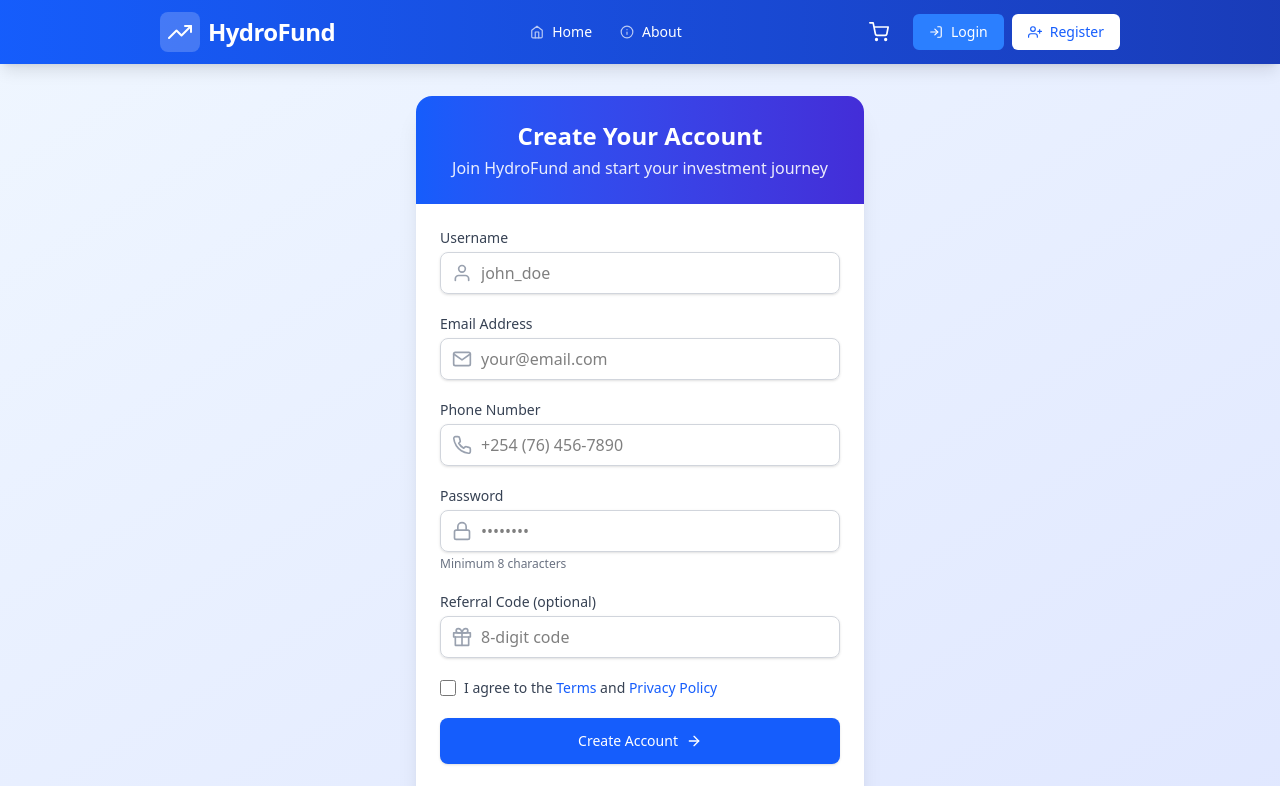
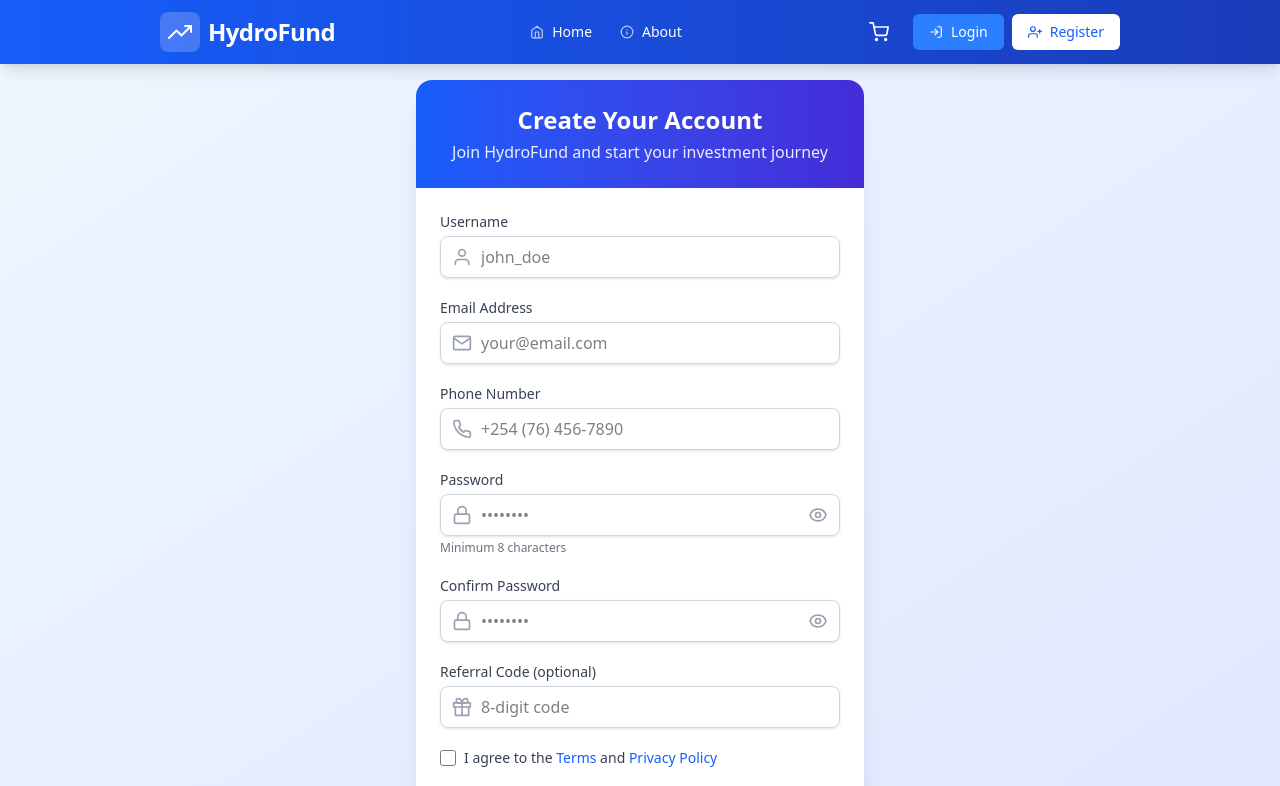
Before and after one commit to Pe-te-r/hydro-fund-frontend, a React (Vite) app: page /join in a window 1280 px wide. Shown: the top 786 px of the page. Built offline with nearby package versions, Linux system fonts and the light colour scheme.

Commit message:
more changes

```diff
--- a/src/pages/users/Login.tsx
+++ b/src/pages/users/Login.tsx
@@ -89,6 +89,7 @@ const Login = () => {
     const [sendLogin,] = useLoginMutation();
     const navigate=useNavigate()
     const {login} = useAuth()
+    const [showPassword, setShowPassword] = useState(false);
     const handleSubmit = async (e: React.FormEvent) => {
         e.preventDefault();
 
@@ -273,14 +274,31 @@ const Login = () => {
                                     <FiLock className="h-5 w-5 text-gray-400" />
                                 </div>
                                 <input
-                                    type="password"
+                                    type={showPassword ? "text" : "password"}
                                     id="password"
                                     name="password"
                                     value={formData.password}
                                     onChange={handleChange}
-                                    className={`block w-full pl-10 pr-3 py-2 border ${errors.password ? 'border-red-300' : 'border-gray-300'} rounded-lg shadow-sm focus:outline-none focus:ring-2 focus:ring-blue-500 focus:border-blue-500`}
+                                    className={`block w-full pl-10 pr-10 py-2 border ${errors.password ? 'border-red-300' : 'border-gray-300'} rounded-lg shadow-sm focus:outline-none focus:ring-2 focus:ring-blue-500 focus:border-blue-500`}
                                     placeholder="••••••••"
                                 />
+                                <button
+                                    type="button"
+                                    className="absolute inset-y-0 right-0 pr-3 flex items-center"
+                                    onClick={() => setShowPassword(!showPassword)}
+                                    aria-label={showPassword ? "Hide password" : "Show password"}
+                                >
+                                    {showPassword ? (
+                                        <svg xmlns="http://www.w3.org/2000/svg" className="h-5 w-5 text-gray-400" fill="none" viewBox="0 0 24 24" stroke="currentColor">
+                                            <path strokeLinecap="round" strokeLinejoin="round" strokeWidth={2} d="M13.875 18.825A10.05 10.05 0 0112 19c-4.478 0-8.268-2.943-9.543-7a9.97 9.97 0 011.563-3.029m5.858.908a3 3 0 114.243 4.243M9.878 9.878l4.242 4.242M9.88 9.88l-3.29-3.29m7.532 7.532l3.29 3.29M3 3l3.59 3.59m0 0A9.953 9.953 0 0112 5c4.478 0 8.268 2.943 9.543 7a10.025 10.025 0 01-4.132 5.411m0 0L21 21" />
+                                        </svg>
+                                    ) : (
+                                        <svg xmlns="http://www.w3.org/2000/svg" className="h-5 w-5 text-gray-400" fill="none" viewBox="0 0 24 24" stroke="currentColor">
+                                            <path strokeLinecap="round" strokeLinejoin="round" strokeWidth={2} d="M15 12a3 3 0 11-6 0 3 3 0 016 0z" />
+                                            <path strokeLinecap="round" strokeLinejoin="round" strokeWidth={2} d="M2.458 12C3.732 7.943 7.523 5 12 5c4.478 0 8.268 2.943 9.542 7-1.274 4.057-5.064 7-9.542 7-4.477 0-8.268-2.943-9.542-7z" />
+                                        </svg>
+                                    )}
+                                </button>
                             </div>
                             {errors.password && <p className="text-red-500 text-xs mt-1">{errors.password}</p>}
                         </div>
--- a/src/pages/users/Register.tsx
+++ b/src/pages/users/Register.tsx
@@ -78,6 +78,12 @@ const Register = () => {
         } else if (formData.password.length < 8) {
             newErrors.password = 'Password must be at least 8 characters';
         }
+        // Add this to your validateForm function
+        if (!confirmPassword) {
+            newErrors.confirmPassword = 'Please confirm your password';
+        } else if (formData.password !== confirmPassword) {
+            newErrors.confirmPassword = 'Passwords do not match';
+        }
 
         if (formData.inviteCode && !(formData.inviteCode.length === 8)) {
             newErrors.inviteCode = 'Referral code must be 8 digits';
@@ -87,8 +93,9 @@ const Register = () => {
         return Object.keys(newErrors).length === 0;
     };
 
-
-    const [register] = useRegisterMutation();
+    const [showPassword, setShowPassword] = useState(false);
+    const [showConfirmPassword, setShowConfirmPassword] = useState(false);
+    const [confirmPassword, setConfirmPassword] = useState('');    const [register] = useRegisterMutation();
 
     // Handle form submission
     const handleSubmit = async (e: React.FormEvent) => {
@@ -215,17 +222,81 @@ const Register = () => {
                                     <FiLock className="h-5 w-5 text-gray-400" />
                                 </div>
                                 <input
-                                    type="password"
+                                    type={showPassword ? "text" : "password"}
                                     id="password"
                                     name="password"
                                     value={formData.password}
                                     onChange={handleChange}
-                                    className={`block w-full pl-10 pr-3 py-2 border ${errors.password ? 'border-red-300' : 'border-gray-300'} rounded-lg shadow-sm focus:outline-none focus:ring-2 focus:ring-blue-500 focus:border-blue-500`}
+                                    className={`block w-full pl-10 pr-10 py-2 border ${errors.password ? 'border-red-300' : 'border-gray-300'} rounded-lg shadow-sm focus:outline-none focus:ring-2 focus:ring-blue-500 focus:border-blue-500`}
                                     placeholder="••••••••"
                                 />
+                                <button
+                                    type="button"
+                                    className="absolute inset-y-0 right-0 pr-3 flex items-center"
+                                    onClick={() => setShowPassword(!showPassword)}
+                                    aria-label={showPassword ? "Hide password" : "Show password"}
+                                >
+                                    {showPassword ? (
+                                        <svg xmlns="http://www.w3.org/2000/svg" className="h-5 w-5 text-gray-400" fill="none" viewBox="0 0 24 24" stroke="currentColor">
+                                            <path strokeLinecap="round" strokeLinejoin="round" strokeWidth={2} d="M13.875 18.825A10.05 10.05 0 0112 19c-4.478 0-8.268-2.943-9.543-7a9.97 9.97 0 011.563-3.029m5.858.908a3 3 0 114.243 4.243M9.878 9.878l4.242 4.242M9.88 9.88l-3.29-3.29m7.532 7.532l3.29 3.29M3 3l3.59 3.59m0 0A9.953 9.953 0 0112 5c4.478 0 8.268 2.943 9.543 7a10.025 10.025 0 01-4.132 5.411m0 0L21 21" />
+                                        </svg>
+                                    ) : (
+                                        <svg xmlns="http://www.w3.org/2000/svg" className="h-5 w-5 text-gray-400" fill="none" viewBox="0 0 24 24" stroke="currentColor">
+                                            <path strokeLinecap="round" strokeLinejoin="round" strokeWidth={2} d="M15 12a3 3 0 11-6 0 3 3 0 016 0z" />
+                                            <path strokeLinecap="round" strokeLinejoin="round" strokeWidth={2} d="M2.458 12C3.732 7.943 7.523 5 12 5c4.478 0 8.268 2.943 9.542 7-1.274 4.057-5.064 7-9.542 7-4.477 0-8.268-2.943-9.542-7z" />
+                                        </svg>
+                                    )}
+                                </button>
                             </div>
                             {errors.password && <p className="text-red-500 text-xs mt-1">{errors.password}</p>}
                             <p className="text-gray-500 text-xs mt-1">Minimum 8 characters</p>
+                        </div>
+
+                        {/* Confirm Password Field */}
+                        <div className="space-y-1">
+                            <label htmlFor="confirmPassword" className="block text-sm font-medium text-gray-700">
+                                Confirm Password
+                            </label>
+                            <div className="relative">
+                                <div className="absolute inset-y-0 left-0 pl-3 flex items-center pointer-events-none">
+                                    <FiLock className="h-5 w-5 text-gray-400" />
+                                </div>
+                                <input
+                                    type={showConfirmPassword ? "text" : "password"}
+                                    id="confirmPassword"
+                                    name="confirmPassword"
+                                    value={confirmPassword}
+                                    onChange={(e) => {
+                                        setConfirmPassword(e.target.value);
+                                        if (errors.confirmPassword) {
+                                            setErrors(prev => ({
+                                                ...prev,
+                                                confirmPassword: ''
+                                            }));
+                                        }
+                                    }}
+                                    className={`block w-full pl-10 pr-10 py-2 border ${errors.confirmPassword ? 'border-red-300' : 'border-gray-300'} rounded-lg shadow-sm focus:outline-none focus:ring-2 focus:ring-blue-500 focus:border-blue-500`}
+                                    placeholder="••••••••"
+                                />
+                                <button
+                                    type="button"
+                                    className="absolute inset-y-0 right-0 pr-3 flex items-center"
+                                    onClick={() => setShowConfirmPassword(!showConfirmPassword)}
+                                    aria-label={showConfirmPassword ? "Hide password" : "Show password"}
+                                >
+                                    {showConfirmPassword ? (
+                                        <svg xmlns="http://www.w3.org/2000/svg" className="h-5 w-5 text-gray-400" fill="none" viewBox="0 0 24 24" stroke="currentColor">
+                                            <path strokeLinecap="round" strokeLinejoin="round" strokeWidth={2} d="M13.875 18.825A10.05 10.05 0 0112 19c-4.478 0-8.268-2.943-9.543-7a9.97 9.97 0 011.563-3.029m5.858.908a3 3 0 114.243 4.243M9.878 9.878l4.242 4.242M9.88 9.88l-3.29-3.29m7.532 7.532l3.29 3.29M3 3l3.59 3.59m0 0A9.953 9.953 0 0112 5c4.478 0 8.268 2.943 9.543 7a10.025 10.025 0 01-4.132 5.411m0 0L21 21" />
+                                        </svg>
+                                    ) : (
+                                        <svg xmlns="http://www.w3.org/2000/svg" className="h-5 w-5 text-gray-400" fill="none" viewBox="0 0 24 24" stroke="currentColor">
+                                            <path strokeLinecap="round" strokeLinejoin="round" strokeWidth={2} d="M15 12a3 3 0 11-6 0 3 3 0 016 0z" />
+                                            <path strokeLinecap="round" strokeLinejoin="round" strokeWidth={2} d="M2.458 12C3.732 7.943 7.523 5 12 5c4.478 0 8.268 2.943 9.542 7-1.274 4.057-5.064 7-9.542 7-4.477 0-8.268-2.943-9.542-7z" />
+                                        </svg>
+                                    )}
+                                </button>
+                            </div>
+                            {errors.confirmPassword && <p className="text-red-500 text-xs mt-1">{errors.confirmPassword}</p>}
                         </div>
 
                         {/* Referral Code Field */}
```
